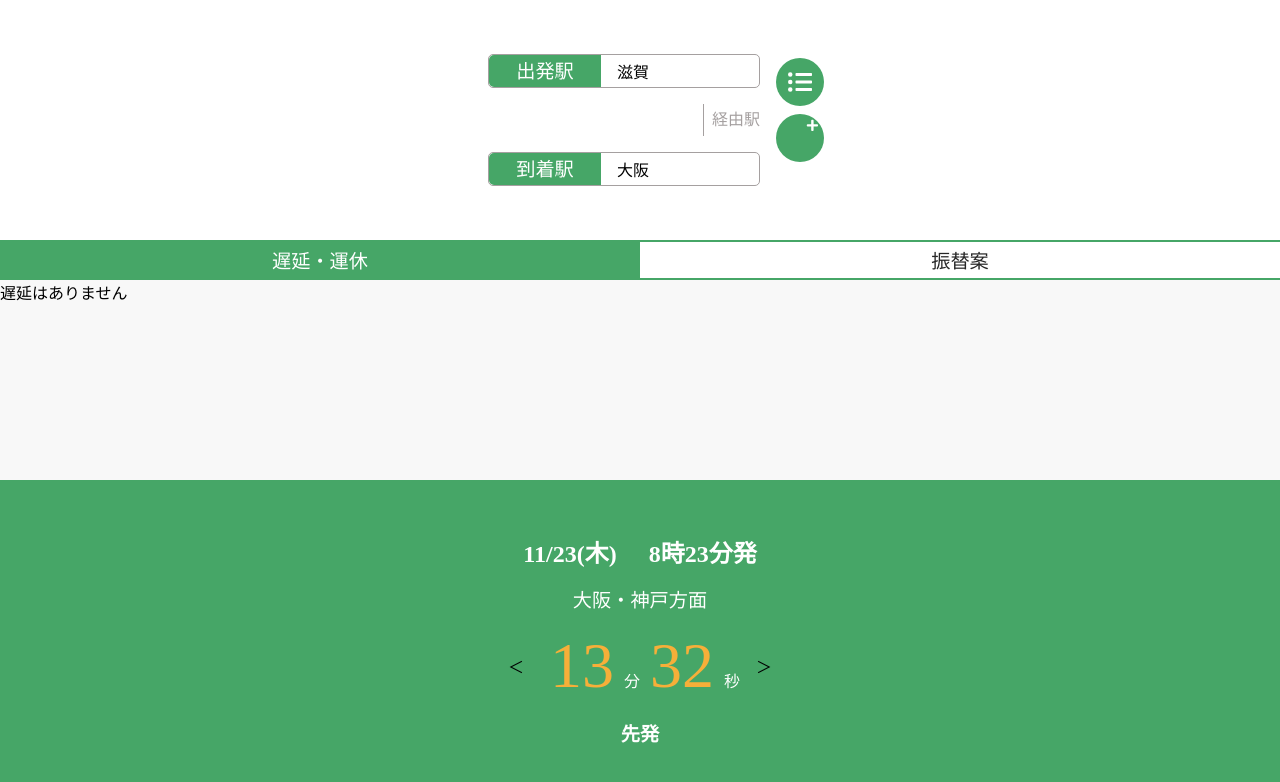
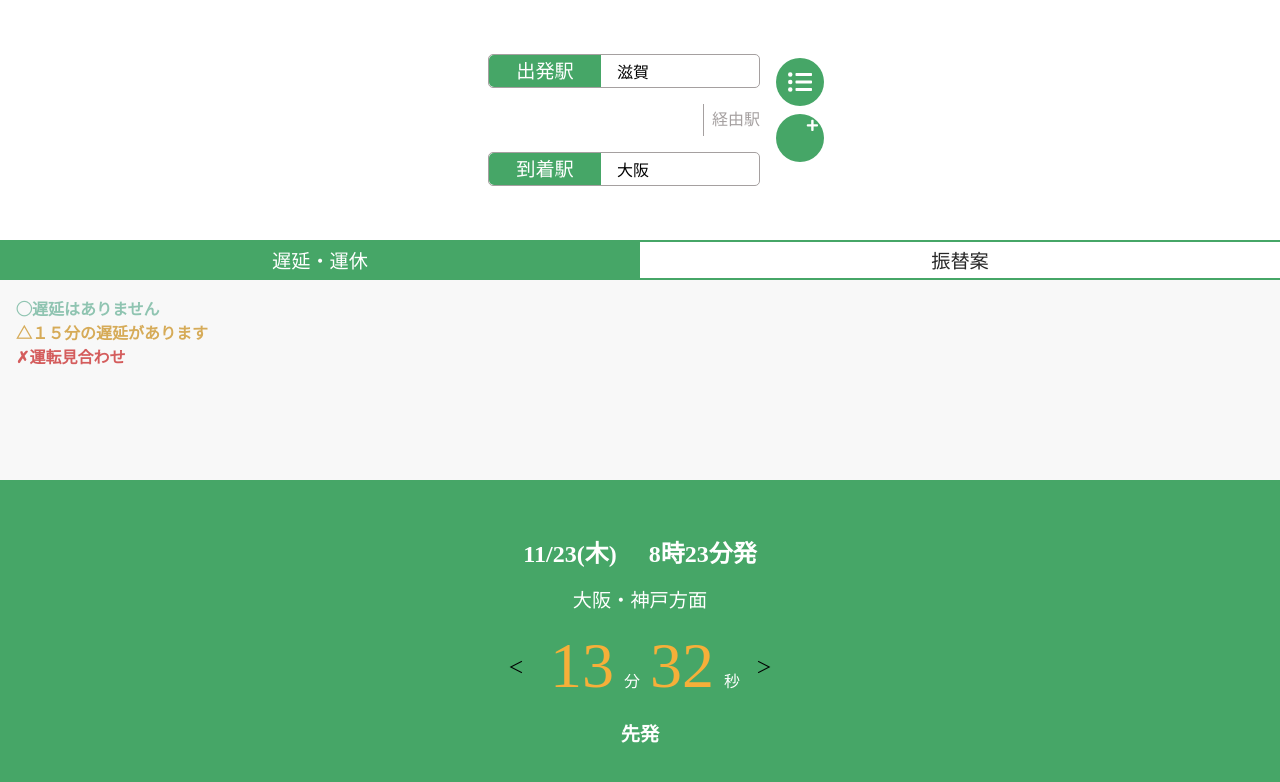
Before and after one commit to RikutoOgaki/teamapp, a Next.js app in the folder src/: page /Home in a window 1280 px wide. Shown: the top 782 px of the page. Built offline with nearby package versions, Linux system fonts and the light colour scheme; some icons are missing.

Commit message:
Homeのstyleを編集

```diff
--- a/src/pages/Home/index.tsx
+++ b/src/pages/Home/index.tsx
@@ -121,7 +121,9 @@ export default function Home() {
                         <div className={style.messageBox}>
                             {flg === false ?
                                 <div className={style.message}>
-                                    <p>遅延はありません</p>
+                                    <p className={style.maru}><span>◯</span>遅延はありません</p>
+                                    <p className={style.san}><span>△</span>１５分の遅延があります</p>
+                                    <p className={style.batu}><span>✗</span>運転見合わせ</p>
                                 </div>
                                 :
                                 <div className={style.message}>
--- a/src/styles/Home/index.module.scss
+++ b/src/styles/Home/index.module.scss
@@ -169,6 +169,25 @@
                 width: 100%;
                 height: 25vh;
                 background-color: #f8f8f8;
+
+                .message {
+                    padding: 1rem;
+
+                    .maru {
+                        color: #8FC4B1;
+                        font-weight: bold;
+                    }
+
+                    .san {
+                        color: #D6AB58;
+                        font-weight: bold;
+                    }
+
+                    .batu {
+                        color: #D45C5C;
+                        font-weight: bold;
+                    }
+                }
             }
         }
     }
--- a/src/styles/tutorial/index.module.scss
+++ b/src/styles/tutorial/index.module.scss
@@ -114,6 +114,8 @@
                 width: 100%;
                 height: 25vh;
                 background-color: #f8f8f8;
+
+
             }
         }
     }
```
